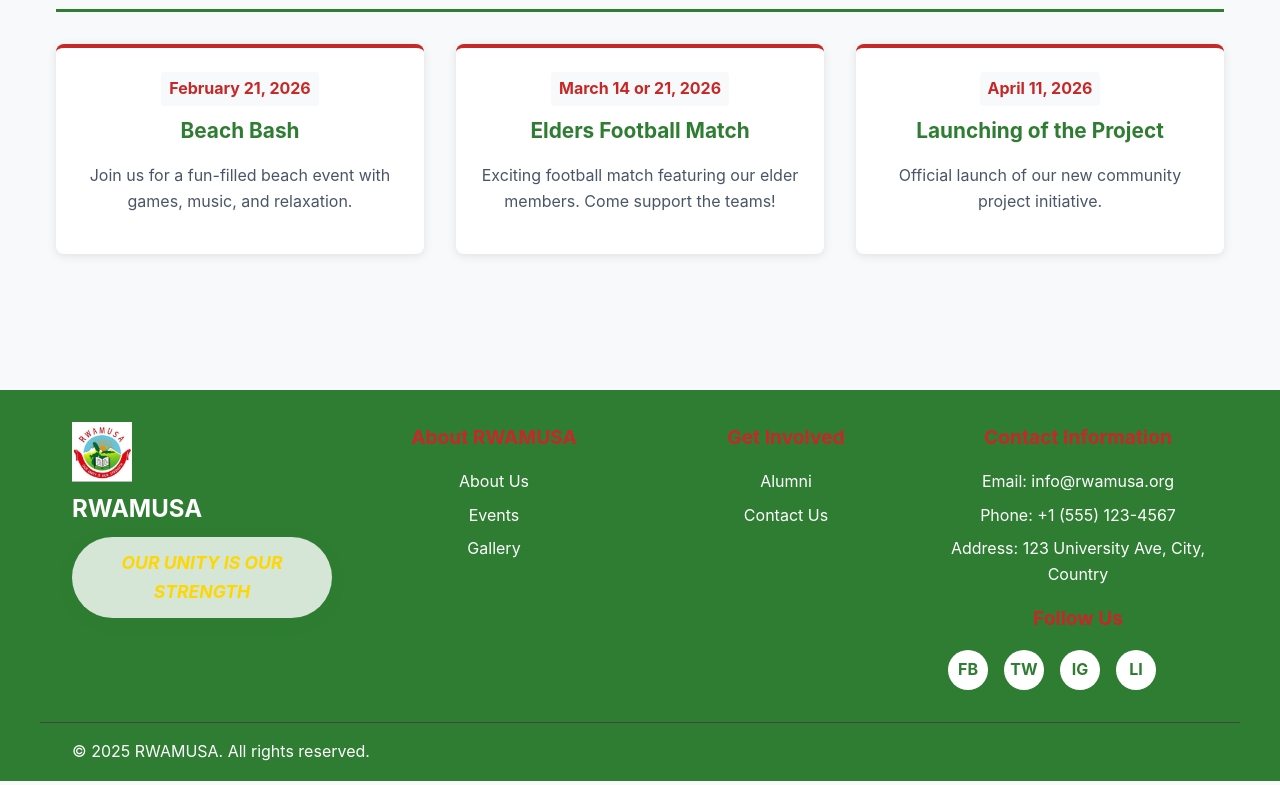
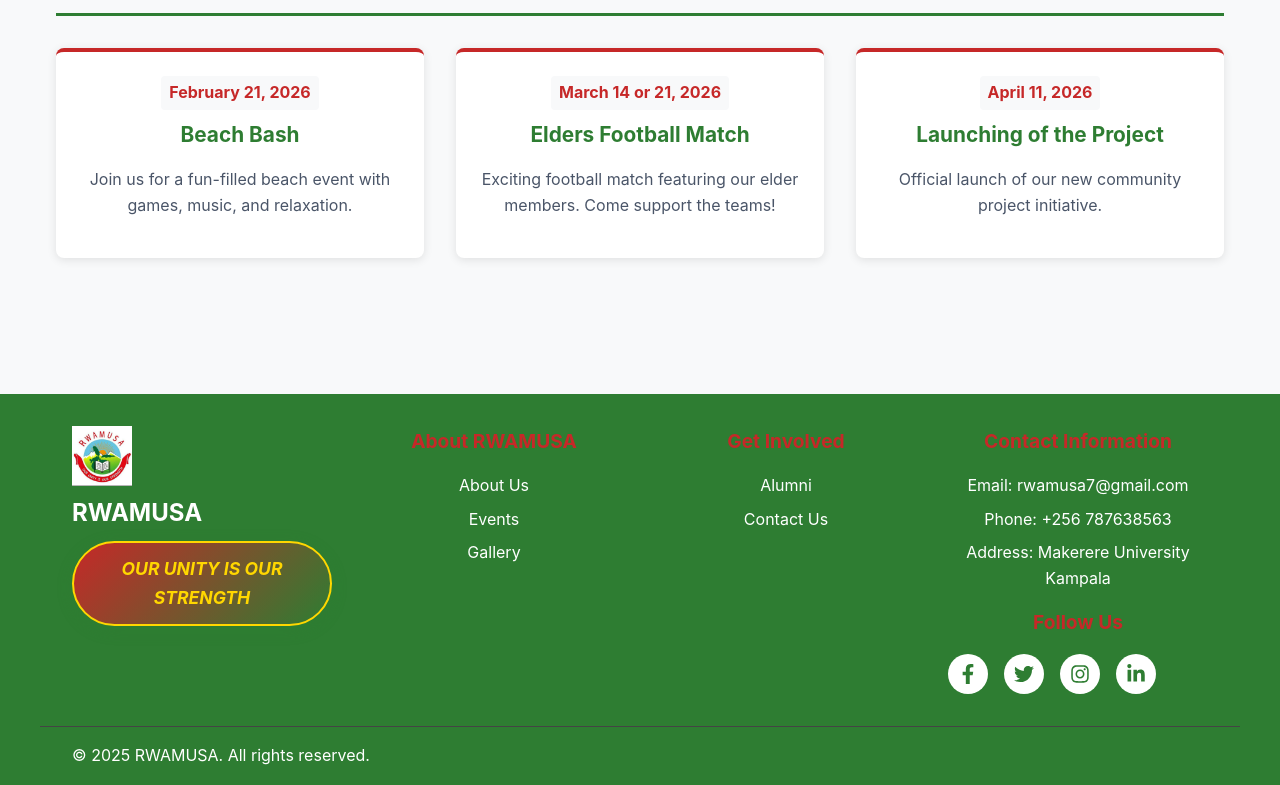
Before and after one commit to anthonybyamugisha/rwamusa, a React (Create React App) app: page / in a window 1280 px wide. Shown: the part 1876-2661 px from the top of the page. Built offline with nearby package versions, Linux system fonts and the light colour scheme.

Commit message:
Update contact information

```diff
--- a/src/components/Footer.css
+++ b/src/components/Footer.css
@@ -80,7 +80,6 @@
   background-color: #FFFFFF;
   color: #2E7D32;
   border-radius: 50%;
-  font-weight: bold;
   text-decoration: none;
   transition: background-color 0.3s ease;
 }
@@ -88,6 +87,11 @@
 .social-icons a:hover {
   background-color: #C62828;
   color: #FFFFFF;
+}
+
+.social-icons svg {
+  width: 20px;
+  height: 20px;
 }
 
 .footer-bottom {
--- a/src/components/Footer.js
+++ b/src/components/Footer.js
@@ -1,4 +1,5 @@
 import React from 'react';
+import { FaFacebookF, FaTwitter, FaInstagram, FaLinkedinIn } from 'react-icons/fa';
 import './Footer.css';
 
 const Footer = () => {
@@ -33,18 +34,26 @@ const Footer = () => {
         <div className="footer-section">
           <h4>Contact Information</h4>
           <ul className="contact-info">
-            <li>Email: info@rwamusa.org</li>
-            <li>Phone: +1 (555) 123-4567</li>
-            <li>Address: 123 University Ave, City, Country</li>
+            <li>Email: rwamusa7@gmail.com</li>
+            <li>Phone: +256 787638563</li>
+            <li>Address: Makerere University Kampala</li>
           </ul>
 
           <div className="social-media">
             <h4>Follow Us</h4>
             <div className="social-icons">
-              <a href="https://facebook.com/rwamusa" target="_blank" rel="noopener noreferrer" aria-label="Facebook">FB</a>
-              <a href="https://twitter.com/rwamusa" target="_blank" rel="noopener noreferrer" aria-label="Twitter">TW</a>
-              <a href="https://instagram.com/rwamusa" target="_blank" rel="noopener noreferrer" aria-label="Instagram">IG</a>
-              <a href="https://linkedin.com/company/rwamusa" target="_blank" rel="noopener noreferrer" aria-label="LinkedIn">LI</a>
+              <a href="https://facebook.com/rwamusa" target="_blank" rel="noopener noreferrer" aria-label="Facebook">
+                <FaFacebookF />
+              </a>
+              <a href="https://twitter.com/rwamusa" target="_blank" rel="noopener noreferrer" aria-label="Twitter">
+                <FaTwitter />
+              </a>
+              <a href="https://instagram.com/rwamusa" target="_blank" rel="noopener noreferrer" aria-label="Instagram">
+                <FaInstagram />
+              </a>
+              <a href="https://linkedin.com/company/rwamusa" target="_blank" rel="noopener noreferrer" aria-label="LinkedIn">
+                <FaLinkedinIn />
+              </a>
             </div>
           </div>
         </div>
--- a/src/pages/ContactPage.js
+++ b/src/pages/ContactPage.js
@@ -40,21 +40,17 @@ const ContactPage = () => {
             <div className="contact-details">
               <div className="contact-item">
                 <h3>Email</h3>
-                <p>info@rwamusa.org</p>
-                <p>membership@rwamusa.org</p>
+                <p>rwamusa7@gmail.com</p>
               </div>
 
               <div className="contact-item">
                 <h3>Phone</h3>
-                <p>+1 (555) 123-4567</p>
-                <p>+1 (555) 987-6543</p>
+                <p>+256 787638563</p>
               </div>
 
               <div className="contact-item">
                 <h3>Address</h3>
-                <p>123 University Avenue</p>
-                <p>City, State 12345</p>
-                <p>Country</p>
+                <p>Makerere University Kampala</p>
               </div>
             </div>
           </div>
--- a/src/pages/HomePage.css
+++ b/src/pages/HomePage.css
@@ -88,15 +88,16 @@
   display: inline-block;
   font-size: 1.6rem;
   font-style: italic;
-  color: #C62828;
+  color: #FFFFFF;
   font-weight: 600;
   margin: 1rem 0 0;
   padding: 0.8rem 2rem;
-  background: rgba(255, 255, 255, 0.8);
+  background: linear-gradient(135deg, #C62828 0%, #2E7D32 100%);
   border-radius: 50px;
-  box-shadow: 0 4px 15px rgba(46, 125, 50, 0.1);
+  box-shadow: 0 4px 15px rgba(46, 125, 50, 0.3);
   position: relative;
   overflow: hidden;
+  border: 2px solid #FFD700;
 }
 
 .motto::before {
@@ -106,7 +107,7 @@
   left: 0;
   width: 100%;
   height: 100%;
-  background: linear-gradient(90deg, transparent, rgba(255, 255, 255, 0.7), transparent);
+  background: linear-gradient(90deg, transparent, rgba(255, 255, 255, 0.3), transparent);
   transform: translateX(-100%);
   animation: shine 3s infinite;
 }
```
